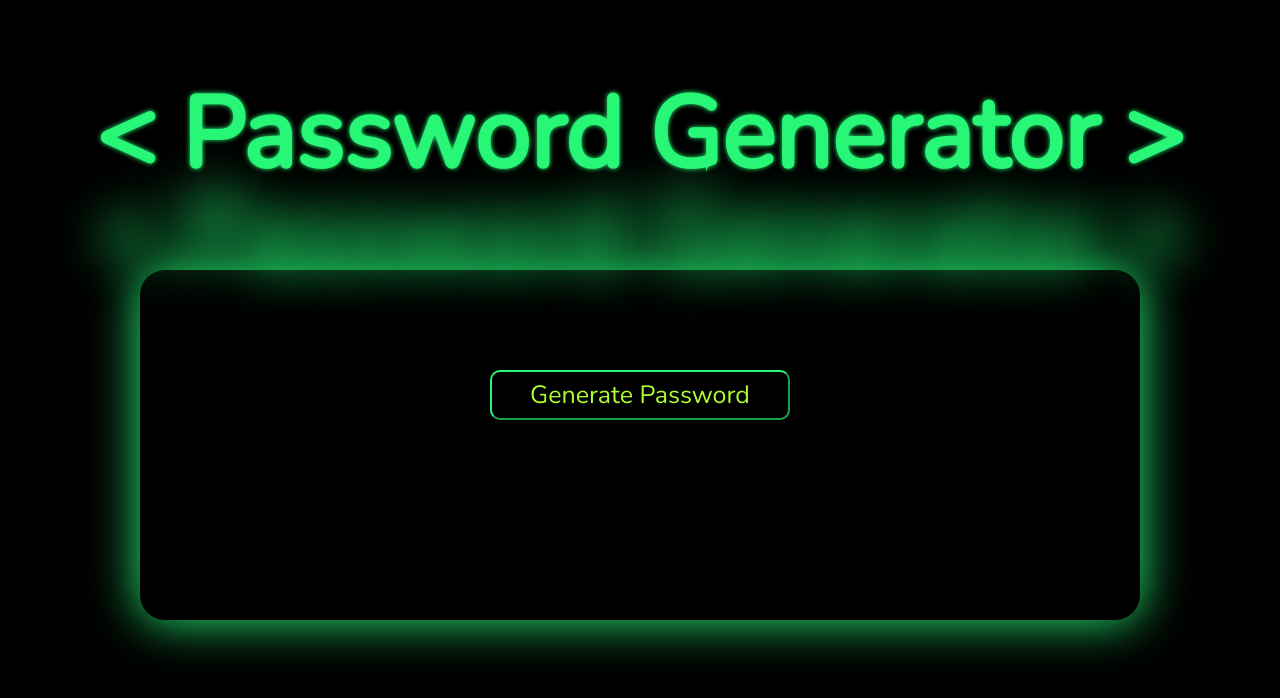
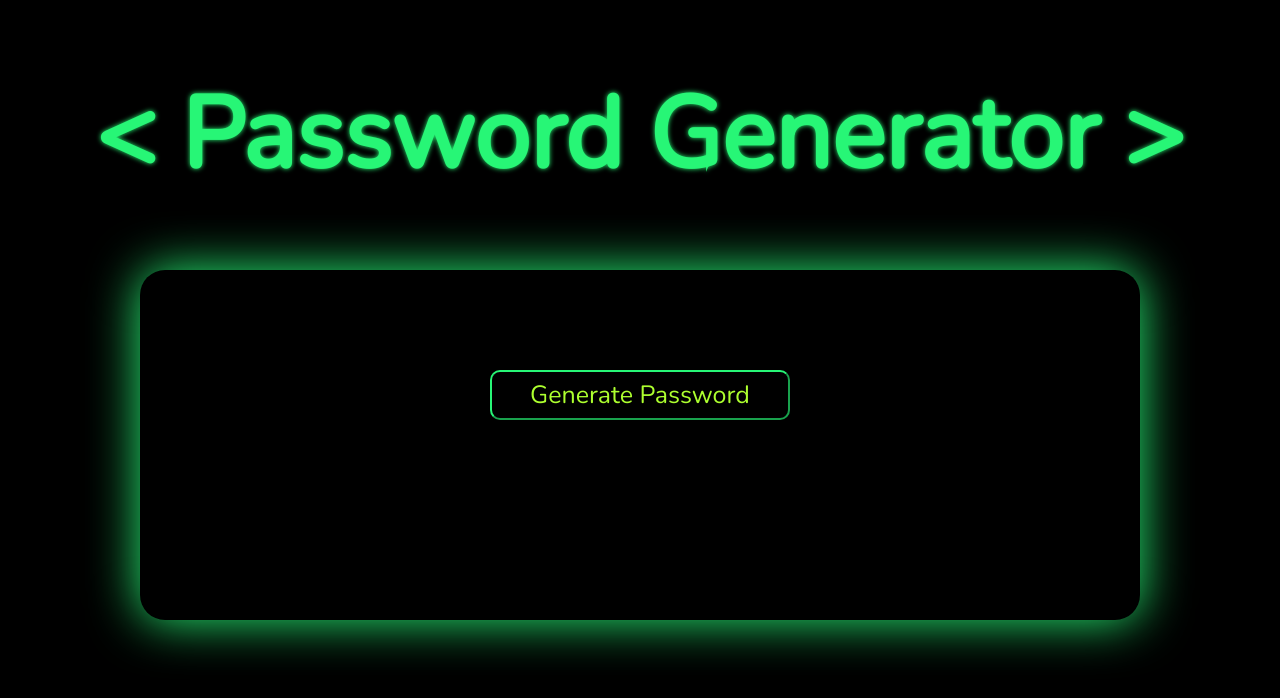
Before and after one commit to kpeara/password-generator, a plain HTML site: page password-gen/index.html in a window 1280 px wide. Drawn offline with nearby package versions, Linux system fonts and the light colour scheme.

Commit message:
Update styles.css

```diff
--- a/password-gen/styles.css
+++ b/password-gen/styles.css
@@ -3,8 +3,7 @@
     font-family: 'Nunito', Arial;
     font-size: 100px;
     color: rgb(39, 246, 118);
-    text-shadow: 0px 100px 50px rgb(39, 246, 118),
-                 0px 0px 5px rgb(39, 246, 118);
+    text-shadow: 0px 0px 5px rgb(39, 246, 118);
 }
 
 body {
```
